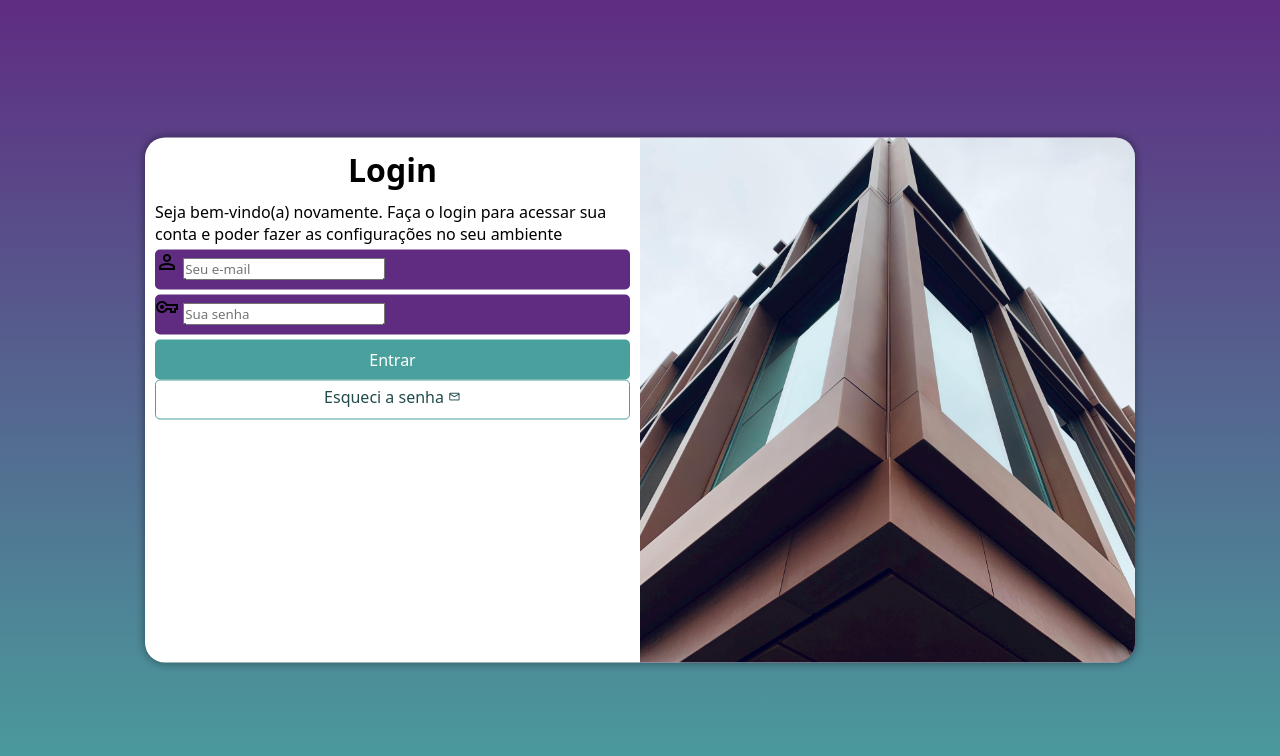
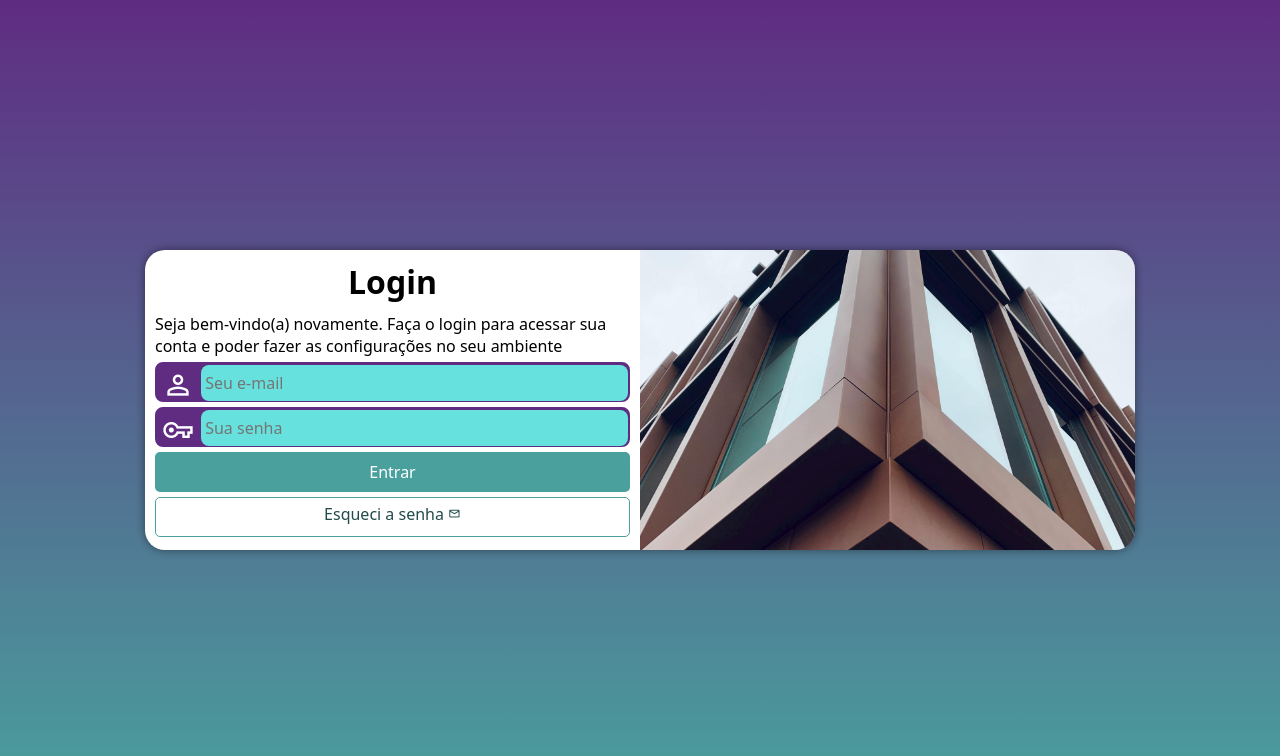
Before and after one commit to konodevtec/projeto-login, a plain HTML site: page index.html in a window 1280 px wide. Drawn offline with nearby package versions, Linux system fonts and the light colour scheme.

Commit message:
update final

```diff
--- a/estilo/media-query.css
+++ b/estilo/media-query.css
@@ -7,6 +7,7 @@
     }
     section#login{
         width: 80vw;
+        height: 280px;
     }
 
     section#login > div#imagem{
@@ -29,6 +30,7 @@
 
     section#login{
         width: 990px;
+        height: 300px;
     }
 
     section#login > div#imagem{
@@ -48,6 +50,7 @@
     }
 
     div#formualario > p{
-        font-size: 1.2em;
+        font-size: 1em;
+        margin: 20px 0px;
     }
 }
--- a/estilos/style.css
+++ b/estilos/style.css
@@ -30,7 +30,6 @@ section#login{
     position: absolute;
     top: 50%;
     left: 50%;
-    transform: translate(-50%, -50%);
     background-color: white;
     width: 255px;
     height: 525px;
@@ -38,6 +37,7 @@ section#login{
     overflow: hidden;
     box-shadow: 0px 0px 10px rgba(0, 0, 0, 0.459);
 
+    transform: translate(-50%, -50%);
     transition: width .3s, height .3s;
     transition-timing-function: ease;
 }
@@ -68,14 +68,39 @@ div#formualario > p{
 form > div.campo{
     display: block;
     background-color: #5f2c82;
+    border: 2px solid #5f2c82;
     width: 100%;
     height: 40px;
-    border-radius: 5px;
+    border-radius: 8px;
     margin:5px 0px 5px 0px
 }
 
 form label{
     display: none;
+}
+
+div.campo > span{
+    color: white;
+
+    font-size: 2em;
+    width: 40px;
+    padding: 5px;
+}
+
+div.campo > input{
+    background-color: #67e1dd;
+    font-size: 1em;
+    width: calc(100% - 44.5px);
+    height: 100%;
+    border: 0px;
+    border-radius: 8px;
+    padding: 4px;
+    transform: translateY(-12px);
+}
+
+div.campo > input:focus-within{
+    background-color: white;
+    border: none;
 }
 
 form > input[type=submit]{
@@ -99,6 +124,7 @@ form > a.botao{
     font-size: 1em;
     width: 100%;
     height: 40px;
+    margin-top: 5px;
     padding-top: 5px;
     background-color: white;
     color:#214b4a ;
```
